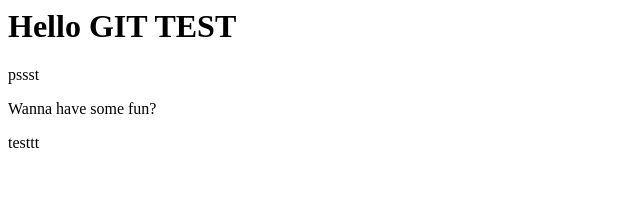
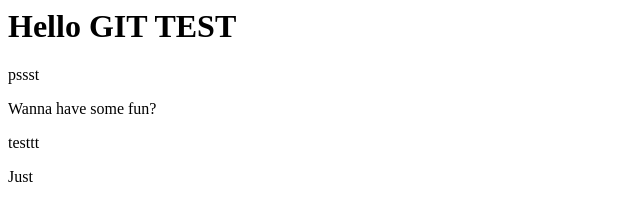
Before and after one commit to Viktik/git-sample, a plain HTML site: page index.html in a window 1280 px wide. Shown: the full height of the page, 0-640 px from the left. Drawn offline with Linux system fonts and the light colour scheme.

Commit message:
Commit 3

```diff
--- a/index.html
+++ b/index.html
@@ -2,3 +2,4 @@
 <p>pssst</p>
 <p>Wanna have some fun?</p>
 <p>testtt</p>
+<p>Just</p>
```
